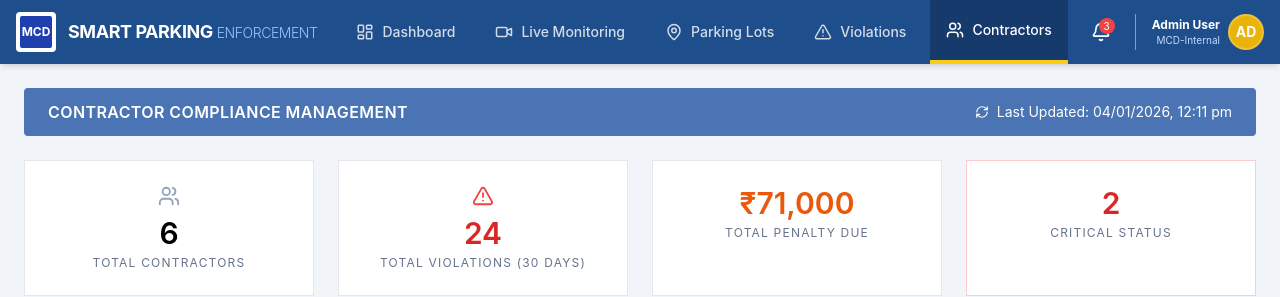
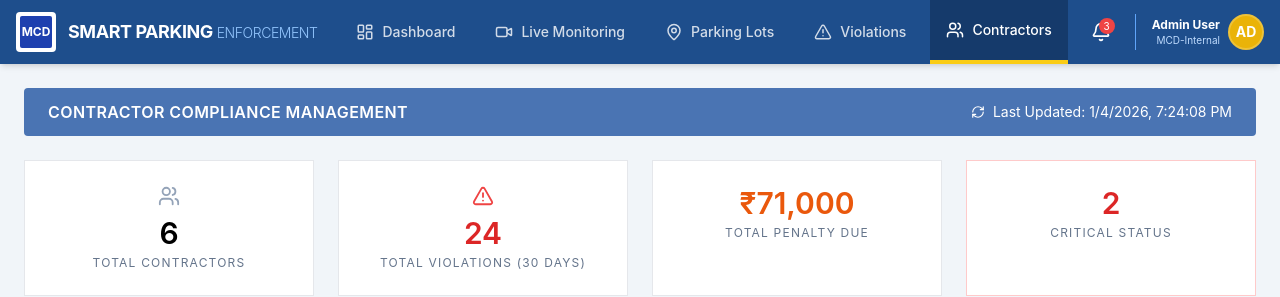
Before and after one commit to Mayankjha12/SmartParking, a React (Create React App) app: page / in a window 1280 px wide. Both pictures are taken after a click on the button "Contractors". Shown: the top 297 px of the page. Built offline with nearby package versions, Linux system fonts and the light colour scheme; the HTML template or start-up script is replaced by a standard one.

Commit message:
Update Contractors.jsx

```diff
--- a/src/pages/Contractors.jsx
+++ b/src/pages/Contractors.jsx
@@ -1,19 +1,56 @@
-import React from "react";
+import React, { useEffect, useState } from "react";
 import { Users, AlertTriangle, Eye, RefreshCw } from "lucide-react";
 
 const Contractors = () => {
-  const cData = [
+  const [lastUpdated, setLastUpdated] = useState(
+    new Date().toLocaleString()
+  );
+
+  const [cData, setCData] = useState([
     { name: "ABC Parking Pvt. Ltd.", lots: 5, v30: 4, penalty: 12000, status: "WARNING" },
     { name: "Metro Park Solutions", lots: 6, v30: 8, penalty: 28000, status: "CRITICAL" },
     { name: "City Parkings Ltd.", lots: 4, v30: 1, penalty: 0, status: "GOOD" },
     { name: "Green Park Services", lots: 3, v30: 6, penalty: 18000, status: "CRITICAL" },
     { name: "Urban Parking Solutions", lots: 4, v30: 2, penalty: 5000, status: "GOOD" },
     { name: "Quick Park India", lots: 2, v30: 3, penalty: 8000, status: "WARNING" },
-  ];
+  ]);
+
+  useEffect(() => {
+    const interval = setInterval(() => {
+      setCData((prev) =>
+        prev.map((c) => {
+          const change = Math.random() > 0.6 ? 1 : 0;
+          const newViolations = c.v30 + change;
+
+          let newStatus = "GOOD";
+          if (newViolations >= 6) newStatus = "CRITICAL";
+          else if (newViolations >= 3) newStatus = "WARNING";
+
+          return {
+            ...c,
+            v30: newViolations,
+            penalty: newViolations * 3500,
+            status: newStatus,
+          };
+        })
+      );
+
+      setLastUpdated(new Date().toLocaleString());
+    }, 8000);
+
+    return () => clearInterval(interval);
+  }, []);
+
+  /* 📊 AGGREGATES */
+  const totalContractors = cData.length;
+  const totalViolations = cData.reduce((sum, c) => sum + c.v30, 0);
+  const totalPenalty = cData.reduce((sum, c) => sum + c.penalty, 0);
+  const criticalCount = cData.filter(
+    (c) => c.status === "CRITICAL"
+  ).length;
 
   return (
     <div className="bg-slate-100 min-h-screen p-6 space-y-6">
-
       {/* HEADER */}
       <div className="bg-[#4a74b3] text-white px-6 py-3 flex justify-between items-center rounded">
         <h2 className="font-semibold tracking-wide">
@@ -21,7 +58,7 @@ const Contractors = () => {
         </h2>
         <div className="flex items-center gap-2 text-sm">
           <RefreshCw size={14} />
-          Last Updated: 04/01/2026, 12:11 pm
+          Last Updated: {lastUpdated}
         </div>
       </div>
 
@@ -29,7 +66,7 @@ const Contractors = () => {
       <div className="grid grid-cols-1 md:grid-cols-4 gap-6">
         <div className="bg-white border p-6 text-center">
           <Users className="mx-auto text-slate-400 mb-2" size={22} />
-          <p className="text-3xl font-semibold">6</p>
+          <p className="text-3xl font-semibold">{totalContractors}</p>
           <p className="text-xs tracking-widest text-slate-500 mt-1">
             TOTAL CONTRACTORS
           </p>
@@ -37,21 +74,27 @@ const Contractors = () => {
 
         <div className="bg-white border p-6 text-center">
           <AlertTriangle className="mx-auto text-red-500 mb-2" size={22} />
-          <p className="text-3xl font-semibold text-red-600">24</p>
+          <p className="text-3xl font-semibold text-red-600">
+            {totalViolations}
+          </p>
           <p className="text-xs tracking-widest text-slate-500 mt-1">
             TOTAL VIOLATIONS (30 DAYS)
           </p>
         </div>
 
         <div className="bg-white border p-6 text-center">
-          <p className="text-3xl font-semibold text-orange-600">₹71,000</p>
+          <p className="text-3xl font-semibold text-orange-600">
+            ₹{totalPenalty.toLocaleString()}
+          </p>
           <p className="text-xs tracking-widest text-slate-500 mt-1">
             TOTAL PENALTY DUE
           </p>
         </div>
 
         <div className="bg-white border p-6 text-center border-red-200">
-          <p className="text-3xl font-semibold text-red-600">2</p>
+          <p className="text-3xl font-semibold text-red-600">
+            {criticalCount}
+          </p>
           <p className="text-xs tracking-widest text-slate-500 mt-1">
             CRITICAL STATUS
           </p>
@@ -71,7 +114,9 @@ const Contractors = () => {
               <th className="p-3 text-left">Contractor Name</th>
               <th className="p-3 text-center">Parking Lots Managed</th>
               <th className="p-3 text-center">Total Violations (30 Days)</th>
-              <th className="p-3 text-center text-red-600">Penalty Due (₹)</th>
+              <th className="p-3 text-center text-red-600">
+                Penalty Due (₹)
+              </th>
               <th className="p-3 text-center">Compliance Status</th>
               <th className="p-3 text-center">Action</th>
             </tr>
@@ -91,8 +136,7 @@ const Contractors = () => {
                 </td>
                 <td className="p-3 text-center">
                   <span
-                    className={`px-2 py-1 text-xs font-semibold rounded
-                    ${
+                    className={`px-2 py-1 text-xs font-semibold rounded ${
                       c.status === "CRITICAL"
                         ? "bg-red-100 text-red-600"
                         : c.status === "WARNING"
@@ -114,14 +158,15 @@ const Contractors = () => {
         </table>
 
         <div className="px-4 py-2 bg-slate-50 text-xs text-slate-500 italic">
-          NOTE: Contractors with "CRITICAL" status are subject to immediate review
-          and potential contract termination.
+          NOTE: Contractors with "CRITICAL" status are subject to immediate
+          review and potential contract termination.
         </div>
       </div>
 
       {/* FOOTER */}
       <div className="text-center text-xs text-slate-500">
-        Municipal Corporation of Delhi | Contractor Compliance Module | For Official Use Only
+        Municipal Corporation of Delhi | Contractor Compliance Module | For
+        Official Use Only
       </div>
     </div>
   );
```
